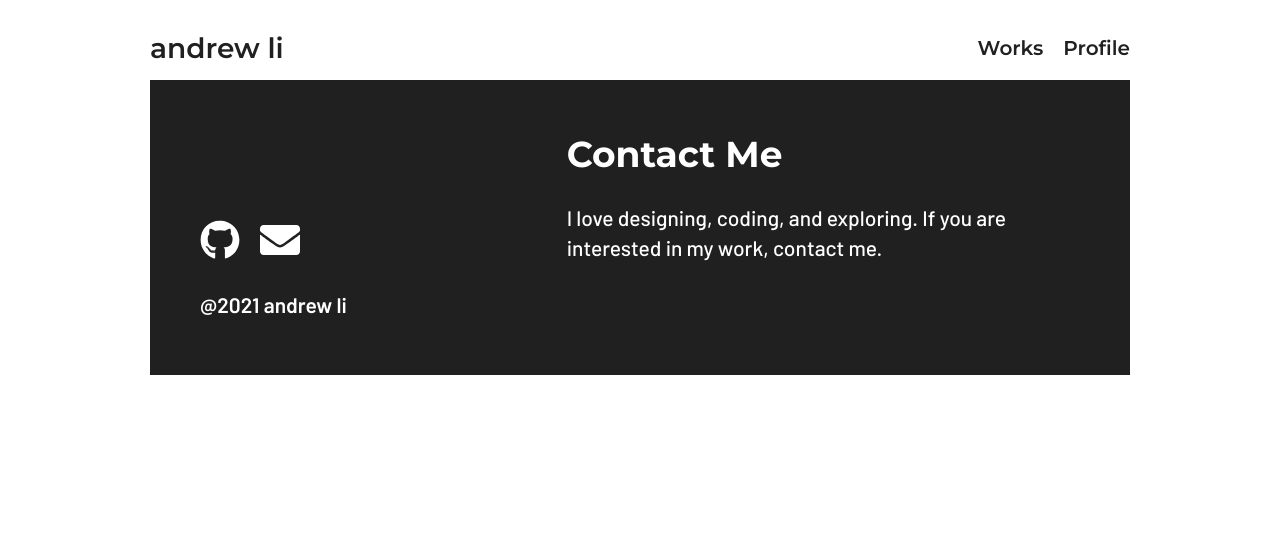
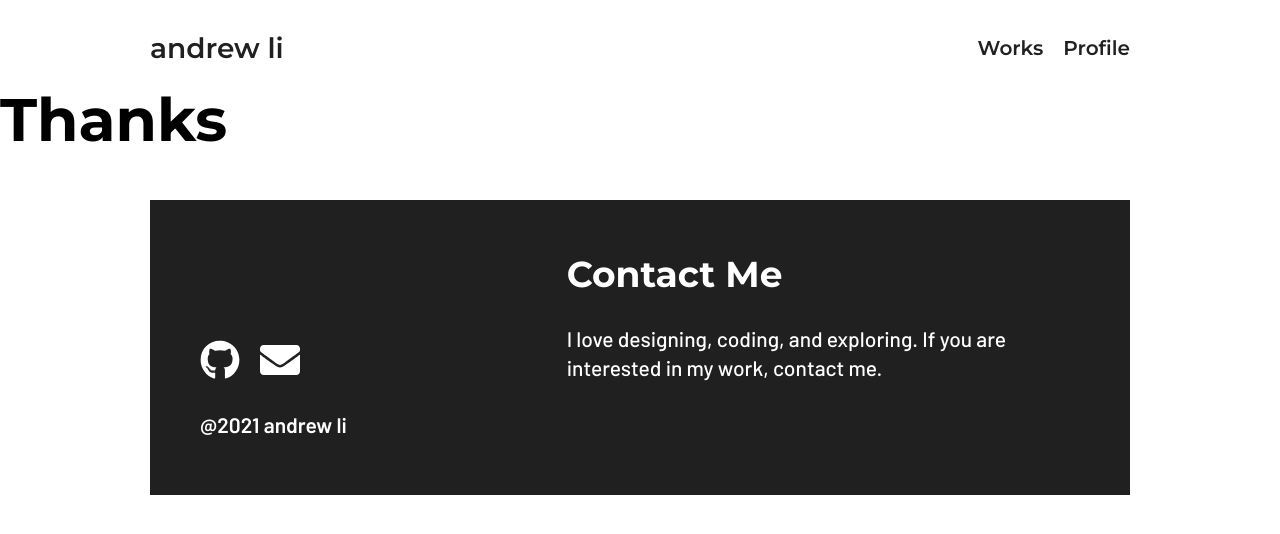
Before and after one commit to IamMrandrew/portfolio, a React (Create React App) app: page /profile/submitted in a window 1280 px wide. Shown: the top 534 px of the page. Built offline with nearby package versions, Linux system fonts and the light colour scheme.

Commit message:
feat: redirect after submitting form

```diff
--- a/src/App.js
+++ b/src/App.js
@@ -3,6 +3,7 @@ import Footer from "./components/Footer";
 import Nav from "./components/Nav";
 import Home from "./components/Home";
 import Profile from "./components/Profile";
+import Submitted from "./components/Submitted";
 import "./App.css";
 
 const App = () => {
@@ -13,6 +14,7 @@ const App = () => {
         <Switch>
           <Route path="/" exact component={Home} />
           <Route path="/profile" exact component={Profile} />
+          <Route path="/profile/submitted" exact component={Submitted} />
         </Switch>
         <Footer />
       </div>
--- a/src/components/Contact.js
+++ b/src/components/Contact.js
@@ -1,4 +1,5 @@
 import React, { useState, useEffect } from "react";
+import { Redirect } from "react-router-dom";
 import {
   useNetlifyForm,
   NetlifyFormProvider,
@@ -15,19 +16,26 @@ const Contact = () => {
   useEffect(() => {
     if (window.location.search.includes("success=true")) {
       setSuccess(true);
+      <Redirect to="/profile/submitted" />;
     }
   }, []);
 
+  const submitHandler = (e) => {
+    e.preventDefault();
+    <Redirect to="/profile/submitted" />;
+  };
+
   return (
-    <div className="contact custom-container">
+    <section className="contact custom-container">
       <h2 className="section-title">Leave some comments</h2>
-      {success && <p>Thanks for your message! </p>}
       <div className="section-block">
         <form
           className="contact-form"
           name="contact-form"
           method="post"
           action="/profile/?success=true"
+          // action="/profile/submitted"
+          // onSubmit={submitHandler}
           data-netlify="true"
         >
           <input type="hidden" name="form-name" value="contact-form" />
@@ -62,7 +70,7 @@ const Contact = () => {
           <Button text="Submit" type="submit" />
         </form>
       </div>
-    </div>
+    </section>
   );
 };
 
--- /dev/null
+++ b/src/components/Submitted.js
@@ -0,0 +1,11 @@
+import React from "react";
+
+const Submitted = () => {
+  return (
+    <section className="submitted">
+      <h1>Thanks</h1>
+    </section>
+  );
+};
+
+export default Submitted;
```
